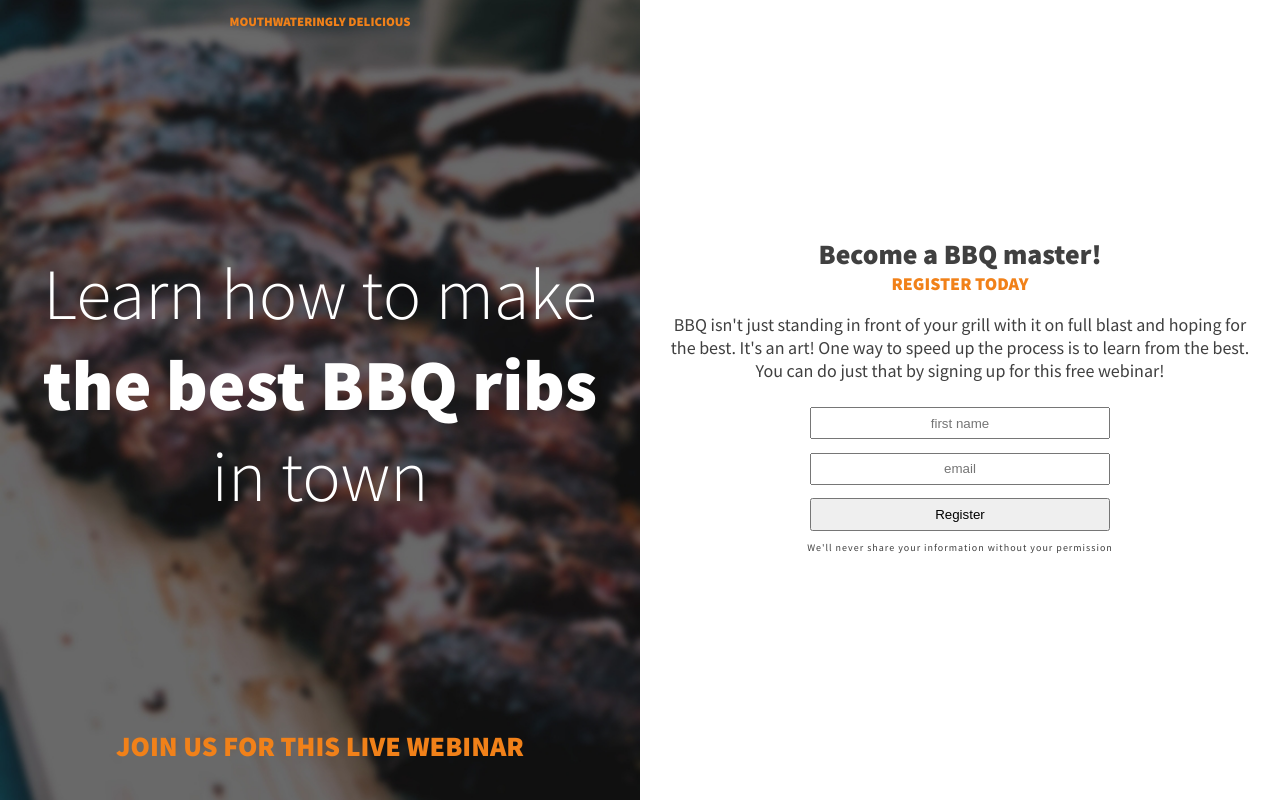
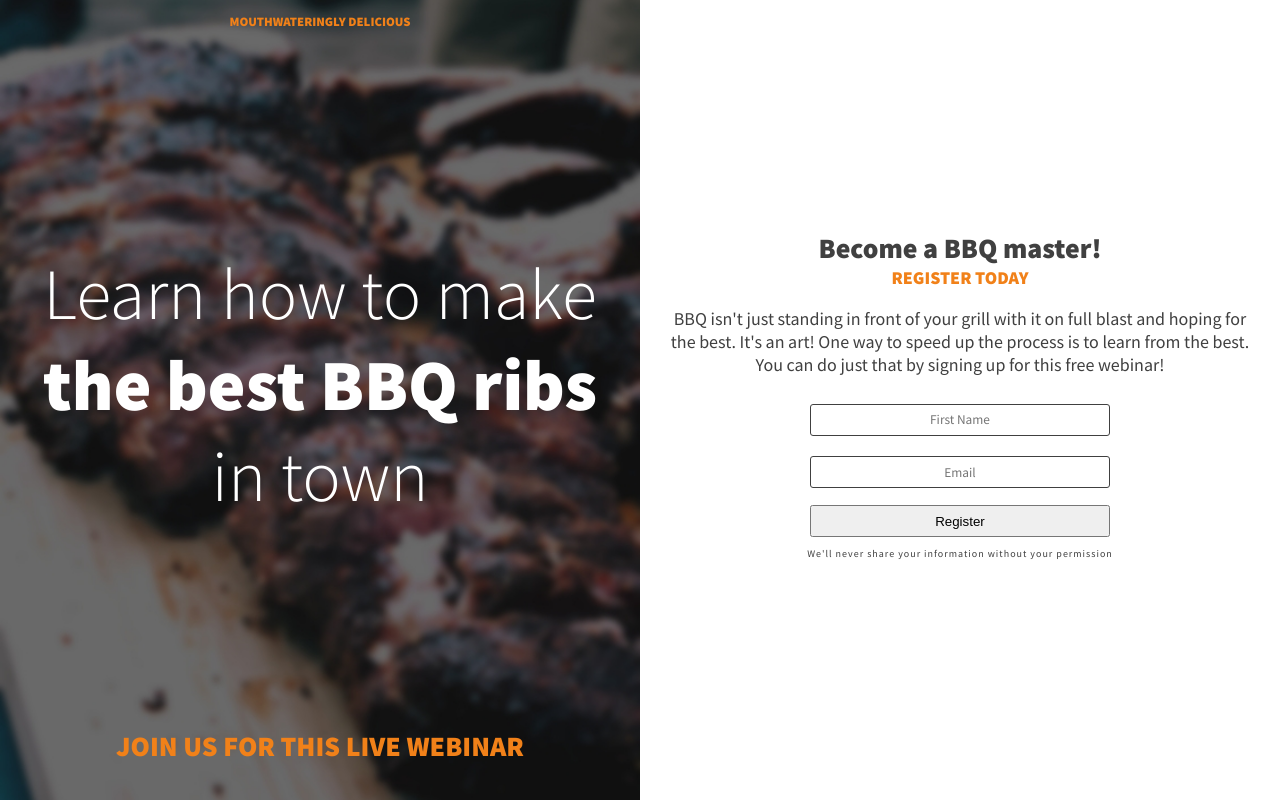
Before and after one commit to ManudeQuevedo/BBQ-Splash-Page, a plain HTML site: page index.html in a window 1280 px wide. Drawn offline with Linux system fonts and the light colour scheme.

Commit message:
Modified the inputs styles, added border and border radius

```diff
--- a/style.css
+++ b/style.css
@@ -112,10 +112,18 @@ strong {
 }
 
 input {
-   margin: 0.5em 0;
+   border: 1px solid #404040;
+   border-radius: 3px;
+   font-family: inherit;
+   margin: 0.75em 0;
    padding: 0.5em;
    text-align: center;
    width: 100%;
+}
+
+input[type='text'],
+input[type='email'] {
+   text-transform: capitalize;
 }
 
 .btn {
```
